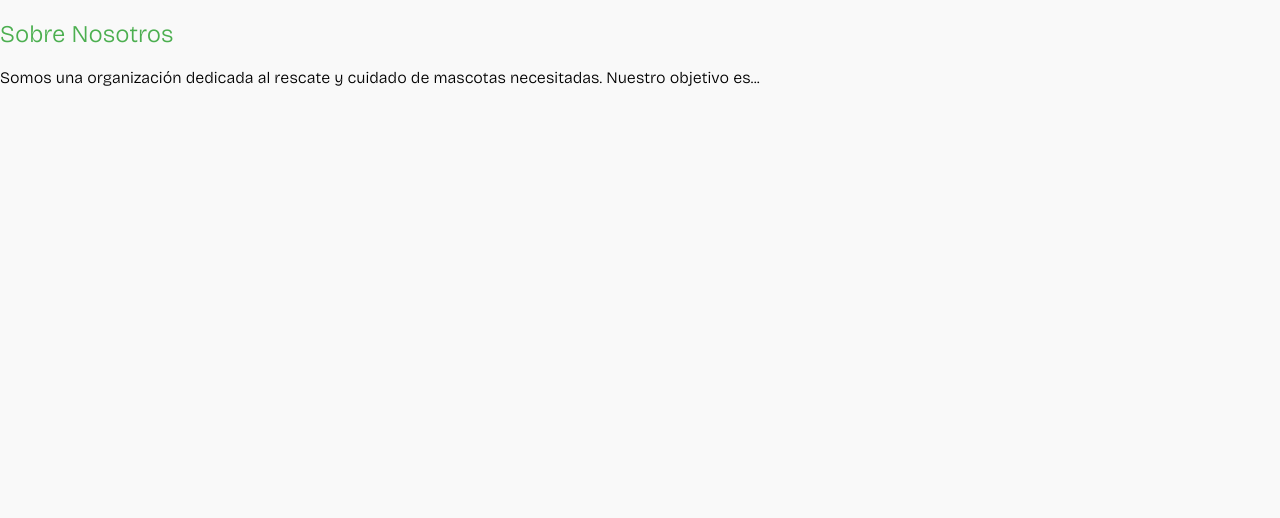
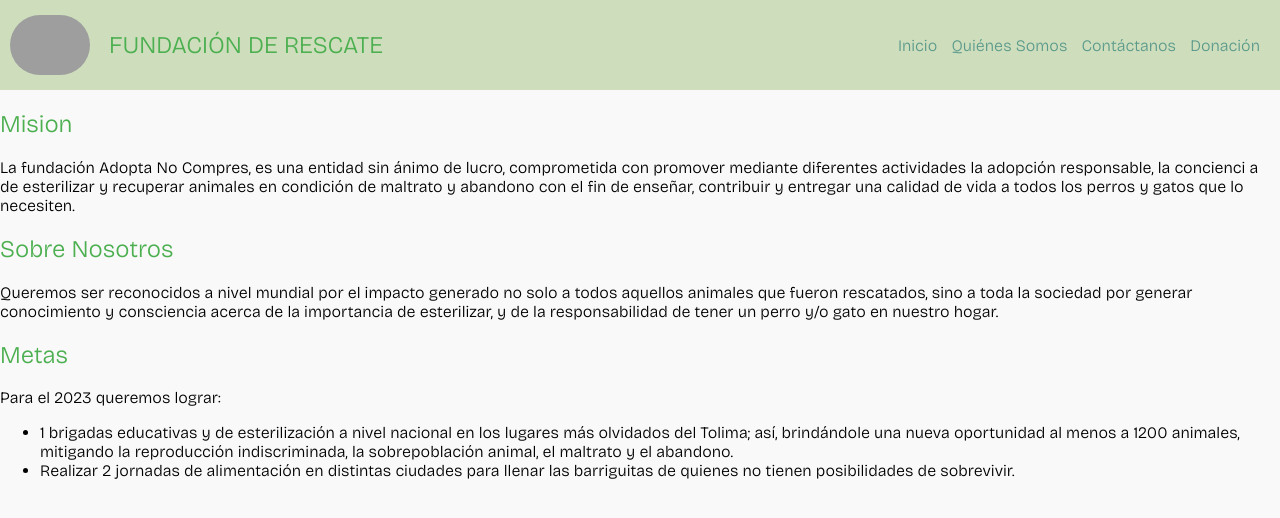
Before and after one commit to Margi81/proyecto_fundacion, a website: page sobreNosotros.html in a window 1280 px wide. Drawn offline with nearby package versions, Linux system fonts and the light colour scheme; grey boxes are pictures that could not be loaded.

Commit message:
html_sobre_nosotros_

```diff
--- a/sobreNosotros.html
+++ b/sobreNosotros.html
@@ -6,10 +6,57 @@
     <title>Sobre Nosotros - Fundación de Rescate de Mascotas</title>
     <link rel="stylesheet" href="styles.css">
 </head>
+
+<header>
+    <div class="logo_fundacion">
+        <img src="imagen/mascotas/Logo_fundacion.jpg" alt="logo_De_fundacion">
+        <h2 class="fundacion_de_rescate">FUNDACIÓN DE RESCATE</h2>
+    </div>
+    <nav>
+        <a href="index.html" class="nav-link">Inicio</a>
+        <a href="sobreNosotros.html" class="nav-link" id="quienes-somos-link">Quiénes Somos</a>
+        <a href="#" class="nav-link">Contáctanos</a>
+        <a href="#" class="nav-link">Donación</a>
+    </nav>
+</header>
+
 <body>
-    <h2>Sobre Nosotros</h2>
-    <p>Somos una organización dedicada al rescate y cuidado de mascotas necesitadas. Nuestro objetivo es...</p>
+    <div class="mision">
+        <h2>Mision</h2>
+        <p>La fundación Adopta No Compres, es una entidad sin ánimo de lucro, comprometida
+            con promover mediante diferentes actividades la adopción responsable, la concienci a
+            de esterilizar y recuperar animales en condición de maltrato y abandono con el fin de
+            enseñar, contribuir y entregar una calidad de vida a todos los perros y gatos que lo
+            necesiten.
+        </p>
+    </div>
 
+    <div class="vision">
+        <h2>Sobre Nosotros</h2>
+        <p>Queremos ser reconocidos a nivel mundial por el impacto generado no solo a todos
+            aquellos animales que fueron rescatados, sino a toda la sociedad por generar
+            conocimiento y consciencia acerca de la importancia de esterilizar, y de la
+            responsabilidad de tener un perro y/o gato en nuestro hogar.
+        </p>
+    </div>
+
+    <div class="metas">
+        <h2>Metas</h2>
+        <p>Para el 2023 queremos lograr:</p>
+        <ul>
+            <li> 1 brigadas educativas y de esterilización a nivel nacional en los lugares más
+                olvidados del Tolima; así, brindándole una nueva oportunidad al menos a 1200
+                animales, mitigando la reproducción indiscriminada, la sobrepoblación animal, el
+                maltrato y el abandono.
+            </li>
+            <li>
+                Realizar 2 jornadas de alimentación en distintas ciudades para llenar las barriguitas
+                de quienes no tienen posibilidades de sobrevivir.
+            </li>
+        </ul>
+
+
+    </div>
     <style>
         body {
             background-color: #f9f9f9;
```
Also changed, not shown: script.js (line endings or trailing spaces).
